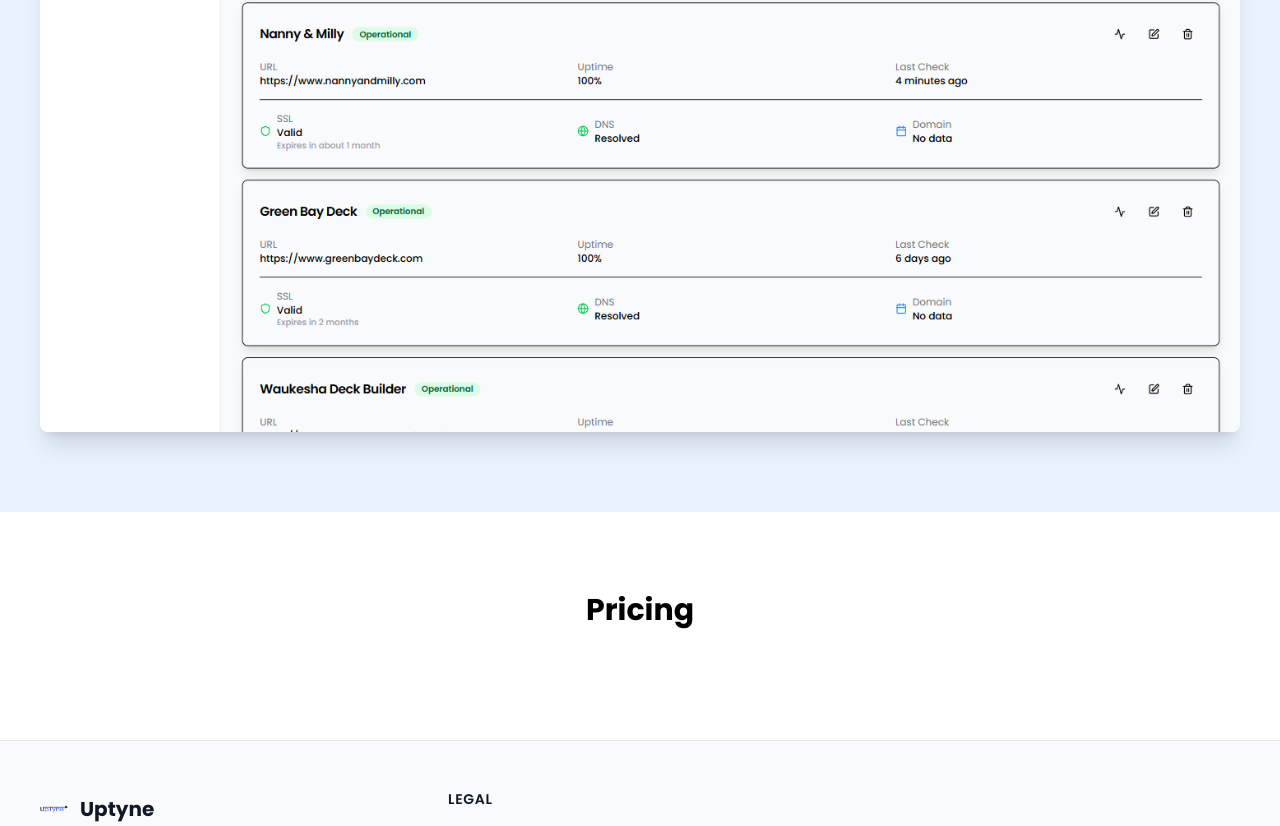
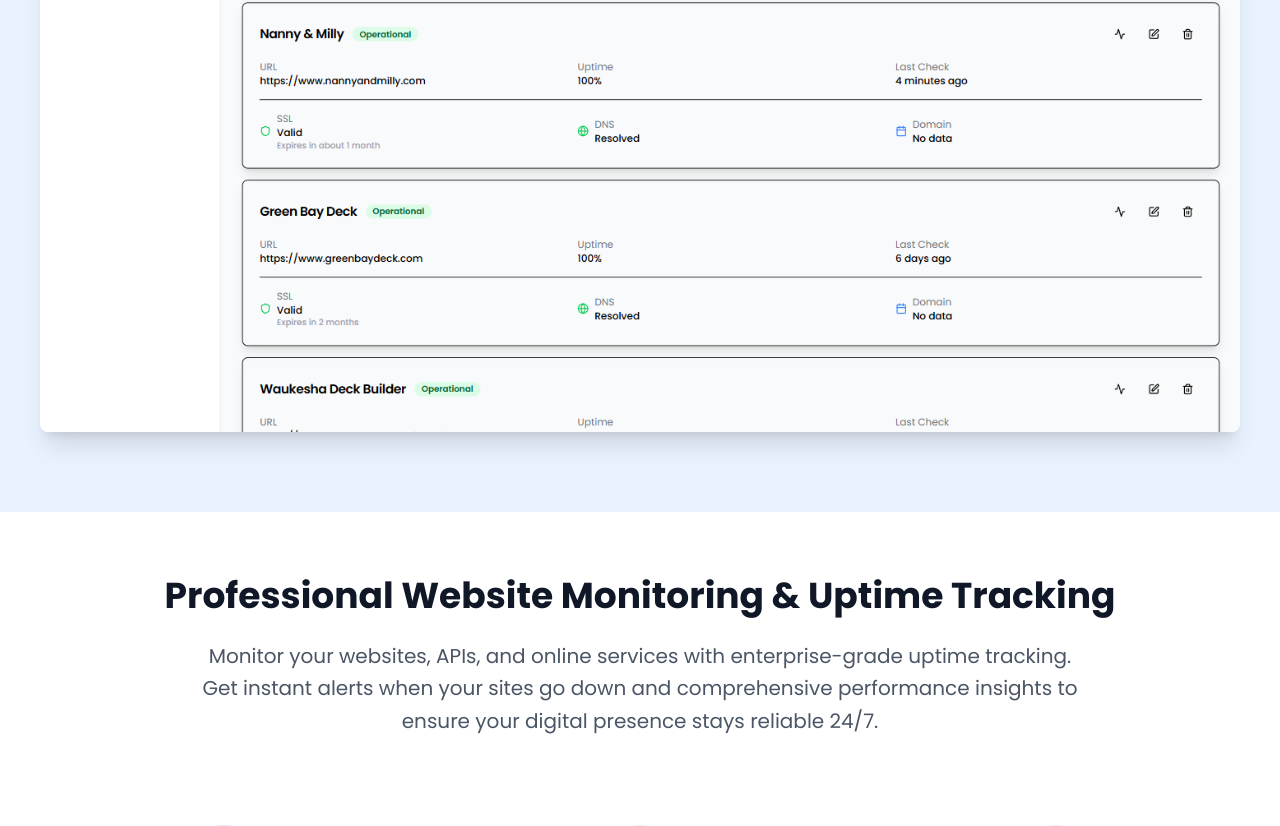
Before and after one commit to matkins216/uptyne, a Next.js app: page / in a window 1280 px wide. Shown: the part 1966-2792 px from the top of the page. Built offline with nearby package versions, Linux system fonts and the light colour scheme; what tailwindcss-motion would draw is missing.

Commit message:
new blog added with seo content available

```diff
--- a/app/page.tsx
+++ b/app/page.tsx
@@ -6,6 +6,7 @@
 import Script from "next/script";
 import "tailwindcss-motion";
 import Footer from "@/components/ui/Footer";
+import { HomeContent } from "@/components/HomeContent";
 
 
 export default function Home() {
@@ -30,6 +31,7 @@
         </div>
       </div>
       <HomeAbout />
+      <HomeContent />
 
      <PricingTable />
      <Footer />
```
